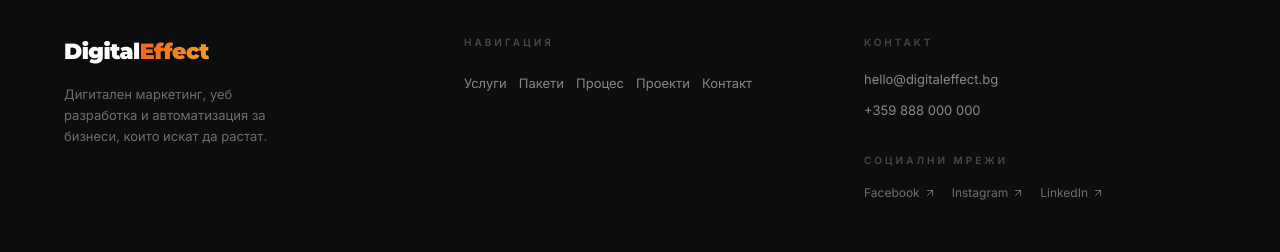
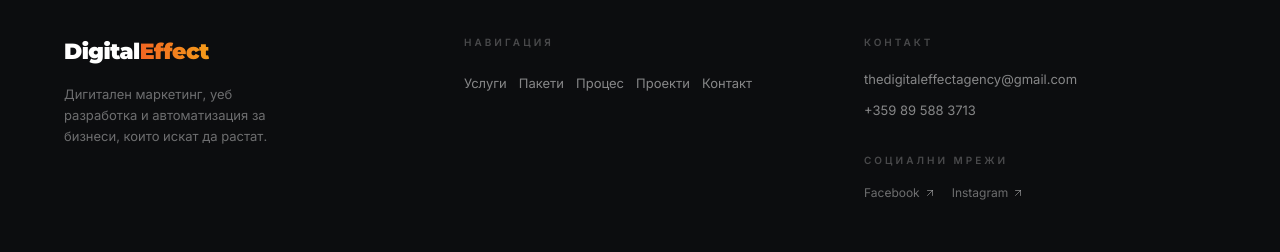
Before and after one commit to emobugs/digital-effect, a Next.js app: page / in a window 1280 px wide. Shown: the part 6720-6972 px from the top of the page. Built offline with nearby package versions, Linux system fonts and the light colour scheme.

Commit message:
edit contact info

```diff
--- a/src/components/sections/Footer.tsx
+++ b/src/components/sections/Footer.tsx
@@ -12,8 +12,8 @@ const NAV_LINKS = [
 
 const SOCIAL_LINKS = [
 	{ label: "Facebook", href: "https://www.facebook.com/digitalleffect/" },
-	{ label: "Instagram", href: "https://instagram.com" },
-	{ label: "LinkedIn", href: "https://linkedin.com" },
+	{ label: "Instagram", href: "https://www.instagram.com/digital.effect.bg/" },
+	// { label: "LinkedIn", href: "https://linkedin.com" },
 ];
 
 export default function Footer() {
@@ -60,16 +60,16 @@ export default function Footer() {
 					</p>
 					<div className="flex flex-col gap-3 mb-8">
 						<a
-							href="mailto:hello@digitaleffect.bg"
+							href="mailto:thedigitaleffectagency@gmail.com"
 							className="text-[13px] text-white/50 hover:text-white transition-colors duration-300"
 						>
-							hello@digitaleffect.bg
+							thedigitaleffectagency@gmail.com
 						</a>
 						<a
-							href="tel:+359888000000"
+							href="tel:+359 89 588 3713"
 							className="text-[13px] text-white/50 hover:text-white transition-colors duration-300"
 						>
-							+359 888 000 000
+							+359 89 588 3713
 						</a>
 					</div>
 
```
